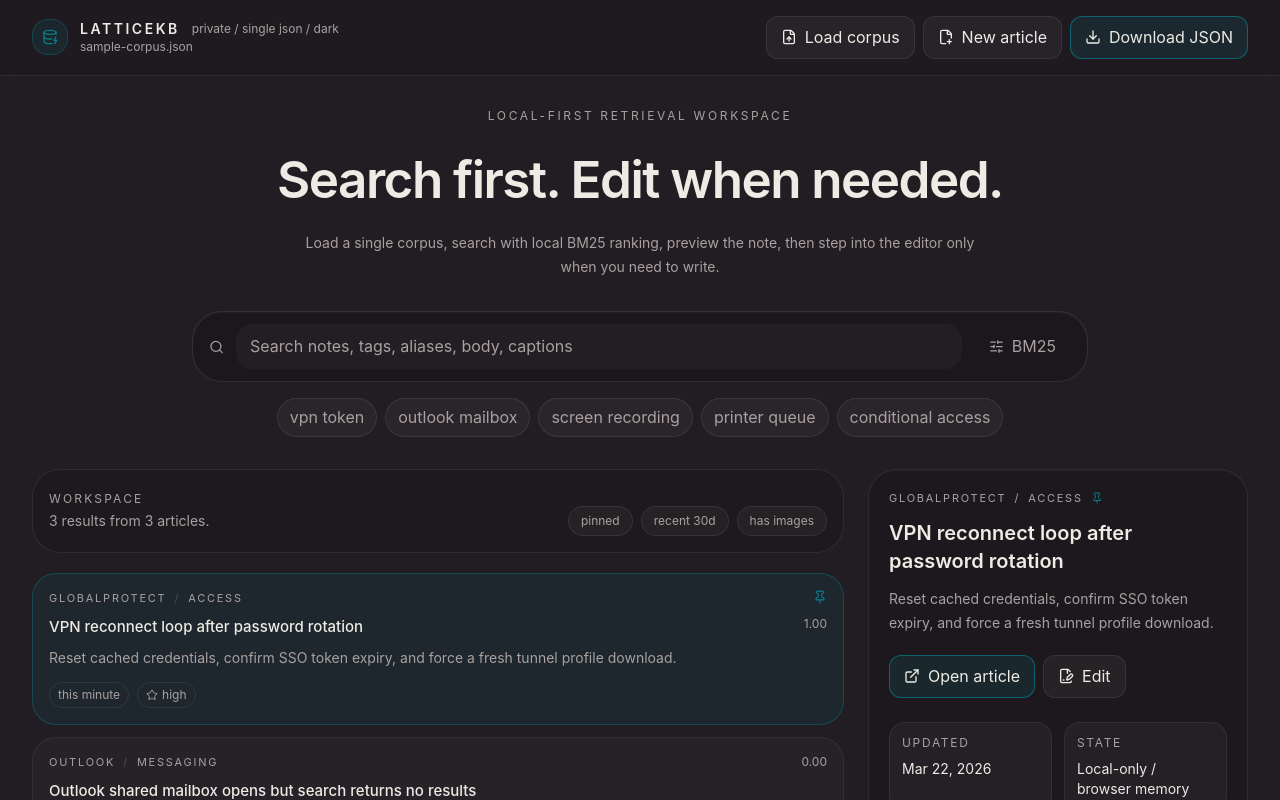
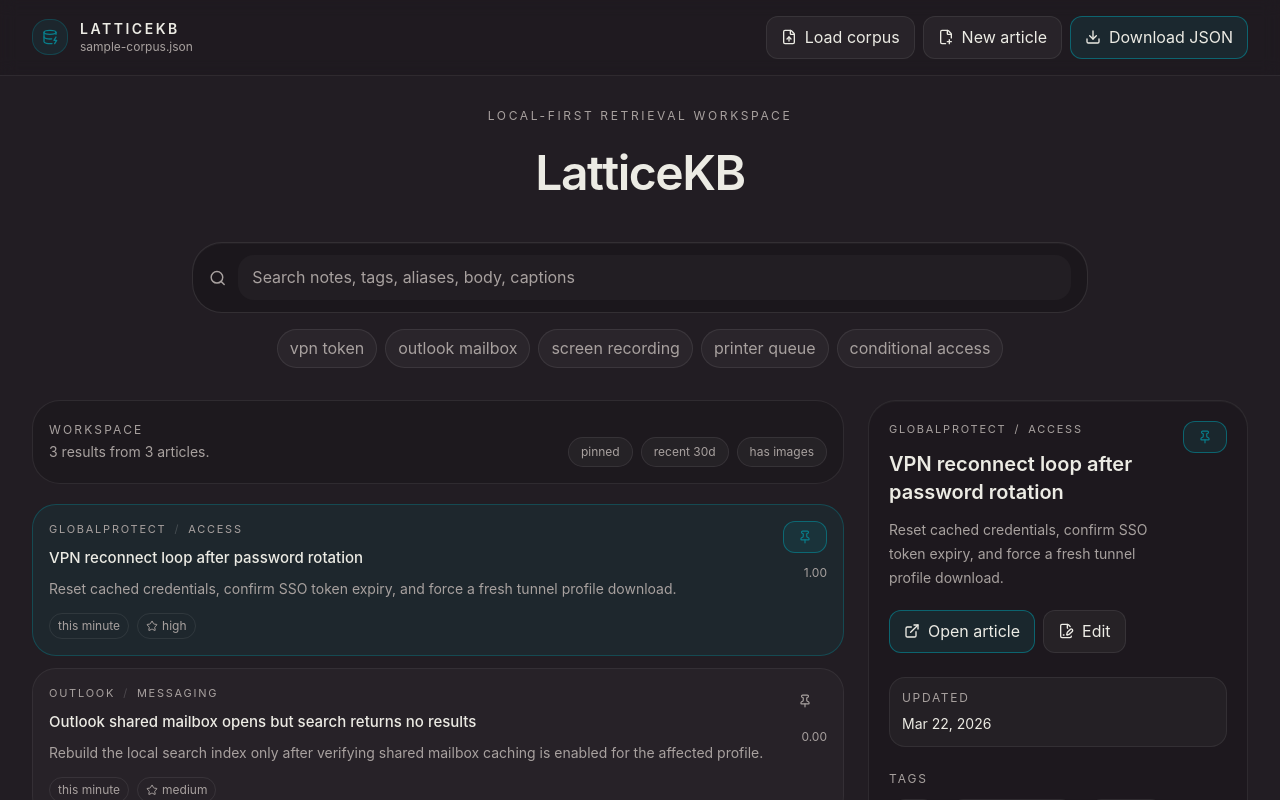
Before and after one commit to LatticeKB/LatticeKB.github.io, a React (Vite) app: page / in a window 1280 px wide. Shown: the top 800 px of the page. Built offline with nearby package versions, Linux system fonts and the light colour scheme.

Commit message:
Refine workspace preview and editor metadata

```diff
--- a/src/app/layout/TopBar.tsx
+++ b/src/app/layout/TopBar.tsx
@@ -18,10 +18,7 @@ export function TopBar({ corpusName, onLoadCorpus, onNewArticle, onDownloadJson
               <DatabaseZap size={16} />
             </div>
             <div>
-              <div className="flex items-center gap-3">
-                <p className="text-sm font-semibold tracking-[0.18em] text-soft-linen uppercase">LatticeKB</p>
-                <p className="hidden text-xs text-muted sm:block">private / single json / dark</p>
-              </div>
+              <p className="text-sm font-semibold tracking-[0.18em] text-soft-linen uppercase">LatticeKB</p>
               <p className="truncate text-xs text-muted">{corpusName}</p>
             </div>
           </div>
--- a/src/pages/workspace/WorkspacePage.tsx
+++ b/src/pages/workspace/WorkspacePage.tsx
@@ -19,11 +19,22 @@ export function WorkspacePage() {
   const controller = useWorkspaceController();
   const fileInputRef = useRef<HTMLInputElement | null>(null);
   const [dragging, setDragging] = useState(false);
+  const [hoveredEntryId, setHoveredEntryId] = useState<string | null>(null);
 
   const resultMap = useMemo(
     () => new Map(controller.results.map((hit) => [hit.entry.id, hit.entry])),
     [controller.results],
   );
+  const metadataOptions = useMemo(
+    () => ({
+      products: Array.from(new Set(controller.corpus.entries.map((entry) => entry.product).filter(Boolean))).sort(),
+      categories: Array.from(new Set(controller.corpus.entries.map((entry) => entry.category).filter(Boolean))).sort(),
+    }),
+    [controller.corpus.entries],
+  );
+  const previewEntry = hoveredEntryId
+    ? resultMap.get(hoveredEntryId) ?? controller.corpus.entries.find((item) => item.id === hoveredEntryId) ?? controller.selectedEntry
+    : controller.selectedEntry;
 
   async function handleFileSelection(fileList: FileList | null) {
     const file = fileList?.[0];
@@ -78,17 +89,16 @@ export function WorkspacePage() {
           query={controller.query}
           onQueryChange={controller.setQuery}
           onQuickQuery={controller.setQuery}
-          rankingOpen={controller.rankingOpen}
-          onToggleRanking={() => controller.setRankingOpen(!controller.rankingOpen)}
-          filters={controller.filters}
         />
 
         <WorkspaceLayout
           sidebar={
             <PreviewPane
-              entry={controller.selectedEntry}
+              entry={previewEntry}
               onOpenArticle={controller.openArticle}
               onEdit={controller.openEditArticle}
+              onTogglePinned={controller.togglePinned}
+              onSearchTag={controller.setQuery}
             />
           }
         >
@@ -140,8 +150,10 @@ export function WorkspacePage() {
             ) : (
               <ResultList
                 results={controller.results}
-                selectedEntryId={controller.selectedEntryId}
+                selectedEntryId={hoveredEntryId ?? controller.selectedEntryId}
                 onOpenArticle={openResultArticle}
+                onHoverArticle={setHoveredEntryId}
+                onTogglePinned={controller.togglePinned}
               />
             )}
           </section>
@@ -161,6 +173,8 @@ export function WorkspacePage() {
           session={controller.editorSession}
           onClose={controller.closeEditor}
           onSave={controller.saveEntry}
+          productOptions={metadataOptions.products}
+          categoryOptions={metadataOptions.categories}
         />
       </Suspense>
     </div>
--- a/src/pages/workspace/components/PreviewPane.tsx
+++ b/src/pages/workspace/components/PreviewPane.tsx
@@ -10,11 +10,13 @@ type Props = {
   entry: CorpusEntry | null;
   onOpenArticle: (entry: CorpusEntry) => void;
   onEdit: (entry: CorpusEntry) => void;
+  onTogglePinned: (entryId: string) => void;
+  onSearchTag: (tag: string) => void;
 };
 
-export function PreviewPane({ entry, onOpenArticle, onEdit }: Props) {
+export function PreviewPane({ entry, onOpenArticle, onEdit, onTogglePinned, onSearchTag }: Props) {
   if (!entry) {
-    return <EmptyState>Select a result to inspect the article preview.</EmptyState>;
+    return <EmptyState>Hover a result to inspect the article preview.</EmptyState>;
   }
 
   const plainText = blocksToPlainText(entry.body.blocks);
@@ -28,11 +30,18 @@ export function PreviewPane({ entry, onOpenArticle, onEdit }: Props) {
             <span>{entry.product}</span>
             <span>/</span>
             <span>{entry.category}</span>
-            {entry.pinned ? <Pin size={12} className="text-teal" /> : null}
           </div>
           <h2 className="mt-3 text-xl font-semibold text-soft-linen">{entry.title}</h2>
           <p className="mt-3 text-sm leading-6 text-muted">{entry.summary || plainText.slice(0, 240) || 'No summary yet.'}</p>
         </div>
+        <Button
+          variant={entry.pinned ? 'solid' : 'ghost'}
+          className="rounded-full p-2"
+          aria-label={entry.pinned ? 'Unpin article' : 'Pin article'}
+          onClick={() => onTogglePinned(entry.id)}
+        >
+          <Pin size={14} className={entry.pinned ? 'text-teal' : ''} />
+        </Button>
       </div>
 
       <div className="mt-5 flex flex-wrap gap-2">
@@ -46,16 +55,10 @@ export function PreviewPane({ entry, onOpenArticle, onEdit }: Props) {
         </Button>
       </div>
 
-      <dl className="mt-6 grid grid-cols-2 gap-3 text-sm">
-        <div className="rounded-2xl border border-white/7 bg-white/[0.03] p-3">
-          <dt className="text-xs uppercase tracking-[0.14em] text-muted">Updated</dt>
-          <dd className="mt-2 text-soft-linen">{formatAbsoluteDate(entry.updatedAt)}</dd>
-        </div>
-        <div className="rounded-2xl border border-white/7 bg-white/[0.03] p-3">
-          <dt className="text-xs uppercase tracking-[0.14em] text-muted">State</dt>
-          <dd className="mt-2 text-soft-linen">Local-only / browser memory</dd>
-        </div>
-      </dl>
+      <div className="mt-6 rounded-2xl border border-white/7 bg-white/[0.03] p-3 text-sm">
+        <p className="text-xs uppercase tracking-[0.14em] text-muted">Updated</p>
+        <p className="mt-2 text-soft-linen">{formatAbsoluteDate(entry.updatedAt)}</p>
+      </div>
 
       <div className="mt-6">
         <div className="flex items-center justify-between">
@@ -69,9 +72,14 @@ export function PreviewPane({ entry, onOpenArticle, onEdit }: Props) {
         </div>
         <div className="mt-3 flex flex-wrap gap-2">
           {entry.tags.map((tag) => (
-            <span key={tag} className="rounded-full border border-white/8 px-2.5 py-1 text-xs text-soft-linen">
+            <button
+              key={tag}
+              type="button"
+              onClick={() => onSearchTag(tag)}
+              className="rounded-full border border-white/8 px-2.5 py-1 text-xs text-soft-linen transition hover:border-teal/40 hover:bg-teal/10"
+            >
               {tag}
-            </span>
+            </button>
           ))}
           {entry.tags.length === 0 ? <span className="text-sm text-muted">No tags</span> : null}
         </div>
--- a/src/pages/workspace/components/ResultList.tsx
+++ b/src/pages/workspace/components/ResultList.tsx
@@ -6,21 +6,25 @@ type Props = {
   results: SearchHit[];
   selectedEntryId: string | null;
   onOpenArticle: (id: string) => void;
+  onHoverArticle: (id: string | null) => void;
+  onTogglePinned: (id: string) => void;
 };
 
-export function ResultList({ results, selectedEntryId, onOpenArticle }: Props) {
+export function ResultList({ results, selectedEntryId, onOpenArticle, onHoverArticle, onTogglePinned }: Props) {
   if (results.length === 0) {
     return <EmptyState>No results match the current query and filters.</EmptyState>;
   }
 
   return (
-    <div className="space-y-3">
+    <div className="space-y-3" onMouseLeave={() => onHoverArticle(null)}>
       {results.map((hit) => (
         <ResultRow
           key={hit.entry.id}
           hit={hit}
           active={hit.entry.id === selectedEntryId}
-          onSelect={() => onOpenArticle(hit.entry.id)}
+          onOpen={() => onOpenArticle(hit.entry.id)}
+          onHover={() => onHoverArticle(hit.entry.id)}
+          onTogglePinned={() => onTogglePinned(hit.entry.id)}
         />
       ))}
     </div>
--- a/src/pages/workspace/components/ResultRow.tsx
+++ b/src/pages/workspace/components/ResultRow.tsx
@@ -3,29 +3,35 @@ import type { SearchHit } from '../../../features/search/model/searchTypes';
 import { formatRelativeDate } from '../../../shared/lib/dates';
 import { cn } from '../../../shared/lib/classes';
 import { extractImageMetadata } from '../../../features/images/lib/imageBlockHelpers';
+import { Button } from '../../../shared/ui/Button';
 
 type Props = {
   hit: SearchHit;
   active: boolean;
-  onSelect: () => void;
+  onOpen: () => void;
+  onHover: () => void;
+  onTogglePinned: () => void;
 };
 
-export function ResultRow({ hit, active, onSelect }: Props) {
+export function ResultRow({ hit, active, onOpen, onHover, onTogglePinned }: Props) {
   const imageCount = extractImageMetadata(hit.entry.body.blocks).length;
 
   return (
-    <button
-      type="button"
-      onClick={onSelect}
+    <article
       className={cn(
-        'w-full rounded-3xl border px-4 py-4 text-left transition duration-150 ease-quiet focus-visible:outline-2 focus-visible:outline-offset-2 focus-visible:outline-teal',
+        'rounded-3xl border px-4 py-4 transition duration-150 ease-quiet',
         active
           ? 'border-teal/40 bg-teal/10'
           : 'border-white/6 bg-white/[0.025] hover:border-white/12 hover:bg-white/[0.04]',
       )}
+      onMouseEnter={onHover}
     >
       <div className="flex items-start justify-between gap-4">
-        <div className="min-w-0">
+        <button
+          type="button"
+          onClick={onOpen}
+          className="min-w-0 flex-1 text-left focus-visible:outline-2 focus-visible:outline-offset-2 focus-visible:outline-teal"
+        >
           <div className="flex items-center gap-2 text-[11px] uppercase tracking-[0.16em] text-muted">
             <span>{hit.entry.product}</span>
             <span className="text-white/18">/</span>
@@ -33,9 +39,16 @@ export function ResultRow({ hit, active, onSelect }: Props) {
           </div>
           <h3 className="mt-2 text-[15px] font-medium text-soft-linen">{hit.entry.title}</h3>
           <p className="mt-2 text-sm leading-6 text-muted">{hit.matchText}</p>
-        </div>
+        </button>
         <div className="flex flex-col items-end gap-3 text-xs text-muted">
-          {hit.entry.pinned ? <Pin size={14} className="text-teal" /> : null}
+          <Button
+            variant={hit.entry.pinned ? 'solid' : 'ghost'}
+            className="rounded-full p-2"
+            aria-label={hit.entry.pinned ? 'Unpin article' : 'Pin article'}
+            onClick={onTogglePinned}
+          >
+            <Pin size={14} className={hit.entry.pinned ? 'text-teal' : ''} />
+          </Button>
           <span>{hit.score.toFixed(2)}</span>
         </div>
       </div>
@@ -52,6 +65,6 @@ export function ResultRow({ hit, active, onSelect }: Props) {
           {hit.entry.confidence}
         </span>
       </div>
-    </button>
+    </article>
   );
 }
--- a/src/pages/workspace/components/SearchBar.tsx
+++ b/src/pages/workspace/components/SearchBar.tsx
@@ -1,15 +1,12 @@
-import { Search, SlidersHorizontal } from 'lucide-react';
+import { Search } from 'lucide-react';
 import { Input } from '../../../shared/ui/Input';
-import { Button } from '../../../shared/ui/Button';
 
 type Props = {
   query: string;
   onQueryChange: (value: string) => void;
-  rankingOpen: boolean;
-  onToggleRanking: () => void;
 };
 
-export function SearchBar({ query, onQueryChange, rankingOpen, onToggleRanking }: Props) {
+export function SearchBar({ query, onQueryChange }: Props) {
   return (
     <div className="mx-auto max-w-4xl">
       <div className="group flex items-center gap-3 rounded-[30px] border border-white/10 bg-black/18 px-4 py-3 shadow-[inset_0_1px_0_rgba(255,255,255,0.03)] transition duration-150 ease-quiet focus-within:border-teal/55">
@@ -21,10 +18,6 @@ export function SearchBar({ query, onQueryChange, rankingOpen, onToggleRanking }
           aria-label="Search knowledge base"
           className="border-none bg-transparent px-0 py-0 text-base shadow-none focus:bg-transparent"
         />
-        <Button variant={rankingOpen ? 'solid' : 'ghost'} className="rounded-full px-3 py-1.5" onClick={onToggleRanking}>
-          <SlidersHorizontal size={15} />
-          BM25
-        </Button>
       </div>
     </div>
   );
--- a/src/pages/workspace/components/SearchSection.tsx
+++ b/src/pages/workspace/components/SearchSection.tsx
@@ -1,4 +1,3 @@
-import type { SearchFilters } from '../../../features/search/model/searchTypes';
 import { QueryChips } from './QueryChips';
 import { SearchBar } from './SearchBar';
 
@@ -6,38 +5,20 @@ type Props = {
   query: string;
   onQueryChange: (value: string) => void;
   onQuickQuery: (value: string) => void;
-  rankingOpen: boolean;
-  onToggleRanking: () => void;
-  filters: SearchFilters;
 };
 
-export function SearchSection({
-  query,
-  onQueryChange,
-  onQuickQuery,
-  rankingOpen,
-  onToggleRanking,
-  filters,
-}: Props) {
+export function SearchSection({ query, onQueryChange, onQuickQuery }: Props) {
   return (
     <section className="mx-auto max-w-5xl px-5 pt-8 pb-8 sm:px-6 lg:px-8">
       <div className="text-center">
         <p className="text-xs uppercase tracking-[0.22em] text-muted">Local-first retrieval workspace</p>
-        <h1 className="mt-4 text-[clamp(2rem,4vw,3.35rem)] font-semibold tracking-[-0.03em] text-soft-linen">
-          Search first. Edit when needed.
+        <h1 className="mt-3 text-[clamp(1.8rem,4vw,3rem)] font-semibold tracking-[-0.03em] text-soft-linen">
+          LatticeKB
         </h1>
-        <p className="mx-auto mt-3 max-w-2xl text-sm leading-6 text-muted">
-          Load a single corpus, search with local BM25 ranking, preview the note, then step into the editor only when you need to write.
-        </p>
       </div>
       <div className="mt-8">
-        <SearchBar query={query} onQueryChange={onQueryChange} rankingOpen={rankingOpen} onToggleRanking={onToggleRanking} />
+        <SearchBar query={query} onQueryChange={onQueryChange} />
         <QueryChips onSelect={onQuickQuery} />
-        {rankingOpen ? (
-          <div className="mx-auto mt-4 max-w-3xl rounded-3xl border border-white/8 bg-black/12 px-4 py-3 text-left text-sm text-muted">
-            Ranked locally with MiniSearch BM25-style scoring. Title, tags, aliases, and summaries are boosted above body text. Active filters: pinned {filters.pinnedOnly ? 'on' : 'off'}, recent {filters.recentOnly ? 'on' : 'off'}, has images {filters.hasImages ? 'on' : 'off'}.
-          </div>
-        ) : null}
       </div>
     </section>
   );
--- a/src/pages/workspace/useWorkspaceController.ts
+++ b/src/pages/workspace/useWorkspaceController.ts
@@ -54,7 +54,6 @@ export function useWorkspaceController() {
   const [editorSession, setEditorSession] = useState<EditorSession>({ open: false, mode: 'closed', entry: null });
   const [viewerSession, setViewerSession] = useState<ViewerSession>({ open: false, entry: null });
   const [errorMessage, setErrorMessage] = useState<string | null>(null);
-  const [rankingOpen, setRankingOpen] = useState(false);
 
   const searchIndex = useMemo(() => buildIndex(corpus.entries), [corpus.entries]);
   const results = useMemo(() => queryIndex(searchIndex, query, filters), [filters, query, searchIndex]);
@@ -69,6 +68,10 @@ export function useWorkspaceController() {
 
   function updateFilters(next: Partial<SearchFilters>) {
     setFilters((current) => ({ ...current, ...next }));
+  }
+
+  function setSearchQuery(nextQuery: string) {
+    setQuery(nextQuery);
   }
 
   function openNewArticle() {
@@ -93,6 +96,41 @@ export function useWorkspaceController() {
   function closeEditor() {
     setEditorSession({ open: false, mode: 'closed', entry: null });
   }
+
+  function togglePinned(entryId: string) {
+    let updatedEntry: CorpusEntry | null = null;
+
+    setCorpus((current) => {
+      const entries = current.entries.map((entry) => {
+        if (entry.id !== entryId) {
+          return entry;
+        }
+
+        updatedEntry = {
+          ...entry,
+          pinned: !entry.pinned,
+          updatedAt: new Date().toISOString(),
+        };
+
+        return updatedEntry;
+      });
+
+      return { ...current, entries };
+    });
+
+    if (!updatedEntry) {
+      return;
+    }
+
+    if (viewerSession.open && viewerSession.entry?.id === entryId) {
+      setViewerSession({ open: true, entry: updatedEntry });
+    }
+
+    if (editorSession.open && editorSession.entry?.id === entryId) {
+      setEditorSession({ ...editorSession, entry: updatedEntry });
+    }
+  }
+
 
   function saveEntry(nextEntry: CorpusEntry) {
     setCorpus((current) => {
@@ -131,7 +169,7 @@ export function useWorkspaceController() {
     corpus,
     corpusName,
     query,
-    setQuery,
+    setQuery: setSearchQuery,
     filters,
     updateFilters,
     results,
@@ -146,10 +184,9 @@ export function useWorkspaceController() {
     openEditArticle,
     closeEditor,
     saveEntry,
+    togglePinned,
     loadCorpusFromFile,
     downloadCorpus,
     errorMessage,
-    rankingOpen,
-    setRankingOpen,
   };
 }
```
Also changed, not shown: src/pages/editor/EditorModal.tsx (+5 -4 lines), src/pages/editor/components/PropertiesRail.tsx (+24 -5 lines), src/pages/workspace/components/ArticleBody.tsx (+74 -5 lines).
